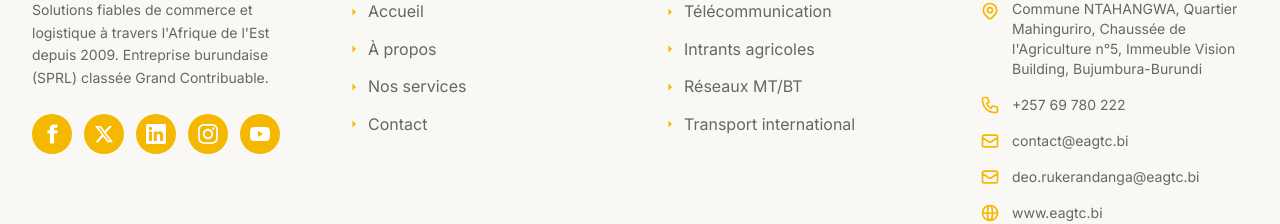
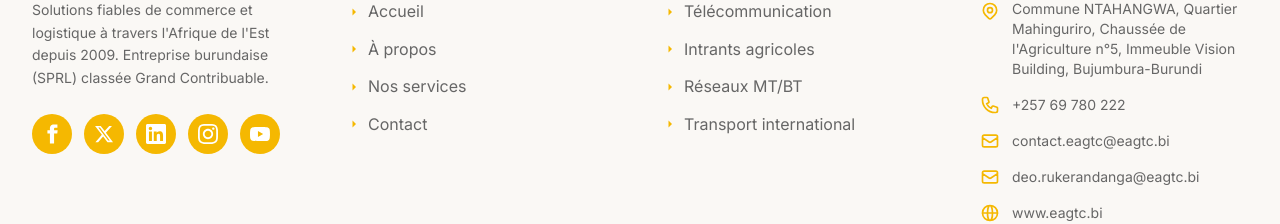
Before and after one commit to BiT-Solutions-Burundi/eagtc-website, a Next.js app: page / in a window 1280 px wide. Shown: the part 3851-4075 px from the top of the page. Built offline with nearby package versions, Linux system fonts and the light colour scheme.

Commit message:
updated email from contact@eagtc.bi to contact.eagtc@eagtc.bi

```diff
--- a/src/components/Footer.tsx
+++ b/src/components/Footer.tsx
@@ -182,8 +182,8 @@ export default function Footer({ onContactClick }: FooterProps) {
                   <svg className="w-5 h-5 text-accent shrink-0" fill="none" stroke="currentColor" viewBox="0 0 24 24">
                     <path strokeLinecap="round" strokeLinejoin="round" strokeWidth={2} d="M3 8l7.89 5.26a2 2 0 002.22 0L21 8M5 19h14a2 2 0 002-2V7a2 2 0 00-2-2H5a2 2 0 00-2 2v10a2 2 0 002 2z" />
                   </svg>
-                  <a href="mailto:contact@eagtc.bi" className="text-muted hover:text-accent transition-colors text-sm">
-                    contact@eagtc.bi
+                  <a href="mailto:contact.eagtc@eagtc.bi" className="text-muted hover:text-accent transition-colors text-sm">
+                    contact.eagtc@eagtc.bi
                   </a>
                 </li>
                 <li className="flex items-center gap-3">
```
